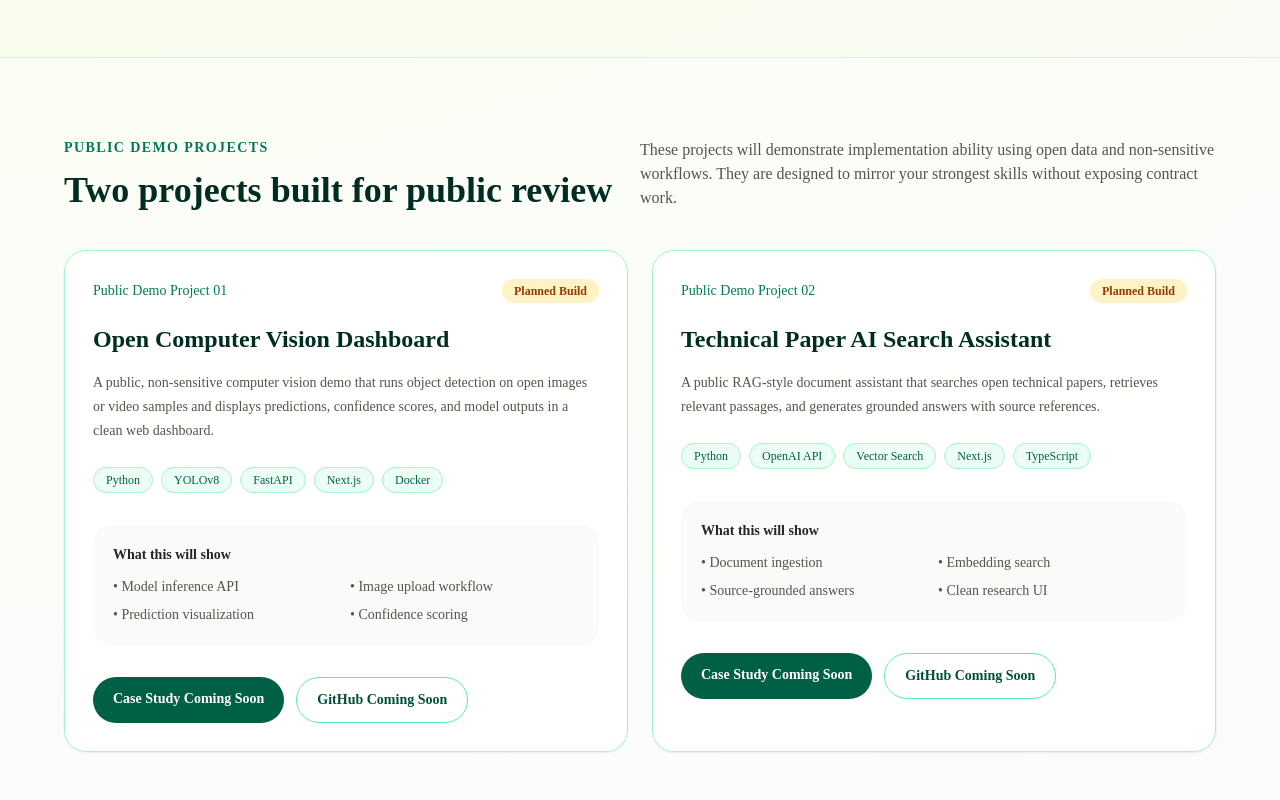
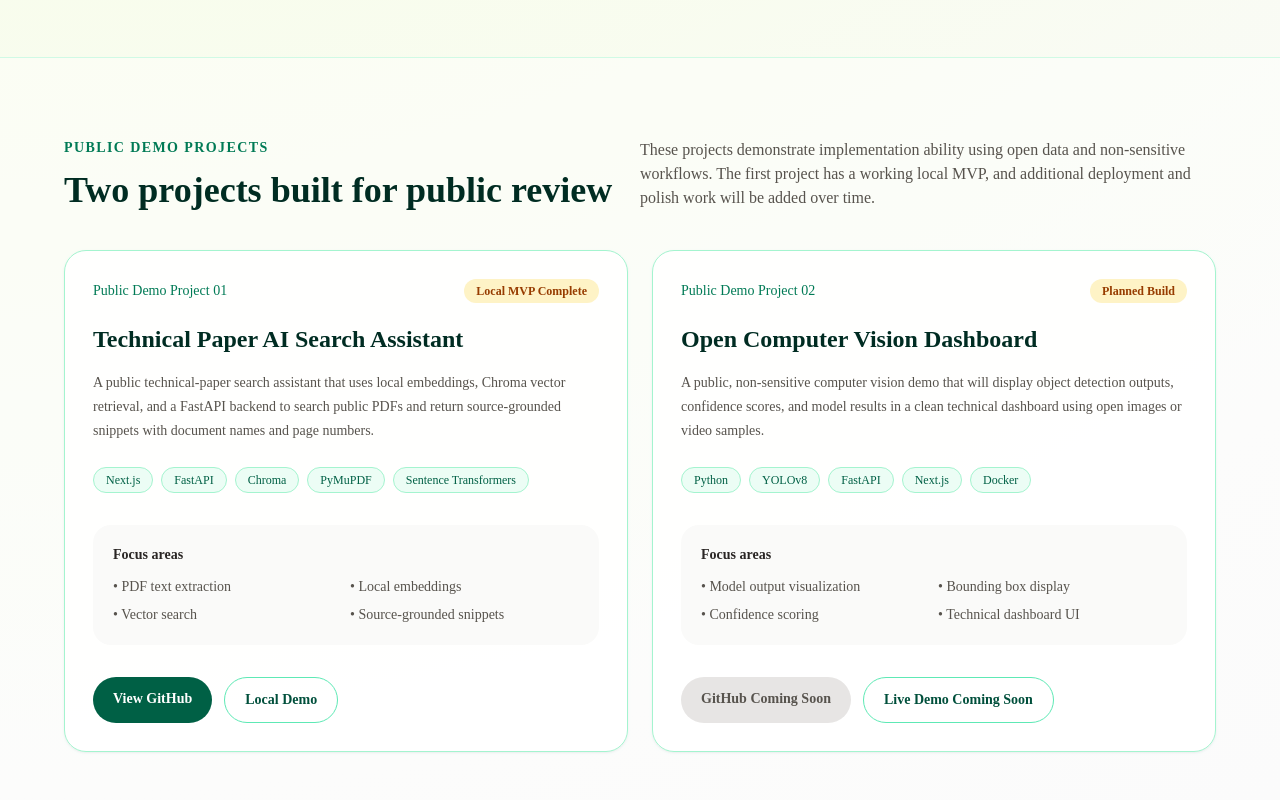
Before and after one commit to jburke860/portfolio, a Next.js app: page / in a window 1280 px wide. Shown: the part 1520-2320 px from the top of the page. Built offline with nearby package versions, Linux system fonts and the light colour scheme.

Commit message:
Link technical paper search project

```diff
--- a/app/page.tsx
+++ b/app/page.tsx
@@ -4,7 +4,10 @@ export default function Home() {
   return (
     <main className="min-h-screen bg-[radial-gradient(circle_at_top_left,#d9f99d_0,#f7fee7_28%,#fafaf9_58%,#f5f5f4_100%)] font-sans text-stone-900">
       <nav className="mx-auto flex max-w-6xl items-center justify-between px-6 py-6">
-        <a href="#" className="text-sm font-semibold tracking-wide text-emerald-950">
+        <a
+          href="#"
+          className="text-sm font-semibold tracking-wide text-emerald-950"
+        >
           {site.name}
         </a>
 
@@ -135,7 +138,10 @@ export default function Home() {
         </div>
       </section>
 
-      <section id="demos" className="border-t border-emerald-100 bg-white/35 px-6 py-20">
+      <section
+        id="demos"
+        className="border-t border-emerald-100 bg-white/35 px-6 py-20"
+      >
         <div className="mx-auto max-w-6xl">
           <div className="mb-10 flex flex-col justify-between gap-4 md:flex-row md:items-end">
             <div>
@@ -147,9 +153,10 @@ export default function Home() {
               </h2>
             </div>
             <p className="max-w-xl text-stone-600">
-              These projects will demonstrate implementation ability using open
-              data and non-sensitive workflows. They are designed to mirror your
-              strongest skills without exposing contract work.
+              These projects demonstrate implementation ability using open data
+              and non-sensitive workflows. The first project has a working local
+              MVP, and additional deployment and polish work will be added over
+              time.
             </p>
           </div>
 
@@ -189,7 +196,7 @@ export default function Home() {
 
                 <div className="mt-8 rounded-2xl bg-stone-50 p-5">
                   <p className="text-sm font-semibold text-stone-800">
-                    What this will show
+                    Focus areas
                   </p>
                   <ul className="mt-3 grid gap-2 text-sm text-stone-600 sm:grid-cols-2">
                     {project.focus.map((item) => (
@@ -199,12 +206,35 @@ export default function Home() {
                 </div>
 
                 <div className="mt-8 flex flex-col gap-3 sm:flex-row">
-                  <span className="rounded-full bg-emerald-800 px-5 py-3 text-center text-sm font-semibold text-white">
-                    Case Study Coming Soon
-                  </span>
-                  <span className="rounded-full border border-emerald-300 px-5 py-3 text-center text-sm font-semibold text-emerald-900">
-                    GitHub Coming Soon
-                  </span>
+                  {project.github ? (
+                    <a
+                      href={project.github}
+                      target="_blank"
+                      rel="noopener noreferrer"
+                      className="rounded-full bg-emerald-800 px-5 py-3 text-center text-sm font-semibold text-white transition hover:bg-emerald-900"
+                    >
+                      View GitHub
+                    </a>
+                  ) : (
+                    <span className="rounded-full bg-stone-200 px-5 py-3 text-center text-sm font-semibold text-stone-600">
+                      GitHub Coming Soon
+                    </span>
+                  )}
+
+                  {project.demo ? (
+                    <a
+                      href={project.demo}
+                      target="_blank"
+                      rel="noopener noreferrer"
+                      className="rounded-full border border-emerald-300 px-5 py-3 text-center text-sm font-semibold text-emerald-900 transition hover:border-emerald-600 hover:bg-emerald-50"
+                    >
+                      Live Demo
+                    </a>
+                  ) : (
+                    <span className="rounded-full border border-emerald-300 px-5 py-3 text-center text-sm font-semibold text-emerald-900">
+                      {project.demoLabel}
+                    </span>
+                  )}
                 </div>
               </article>
             ))}
--- a/lib/portfolio-data.ts
+++ b/lib/portfolio-data.ts
@@ -32,32 +32,44 @@ export const workHighlights = [
 
 export const demoProjects = [
   {
-    title: "Open Computer Vision Dashboard",
+    title: "Technical Paper AI Search Assistant",
     type: "Public Demo Project 01",
-    status: "Planned Build",
+    status: "Local MVP Complete",
     description:
-      "A public, non-sensitive computer vision demo that runs object detection on open images or video samples and displays predictions, confidence scores, and model outputs in a clean web dashboard.",
-    stack: ["Python", "YOLOv8", "FastAPI", "Next.js", "Docker"],
+      "A public technical-paper search assistant that uses local embeddings, Chroma vector retrieval, and a FastAPI backend to search public PDFs and return source-grounded snippets with document names and page numbers.",
+    stack: [
+      "Next.js",
+      "FastAPI",
+      "Chroma",
+      "PyMuPDF",
+      "Sentence Transformers",
+    ],
     focus: [
-      "Model inference API",
-      "Image upload workflow",
-      "Prediction visualization",
-      "Confidence scoring",
+      "PDF text extraction",
+      "Local embeddings",
+      "Vector search",
+      "Source-grounded snippets",
     ],
+    github: "https://github.com/jburke860/technical-paper-ai-search",
+    demo: "",
+    demoLabel: "Local Demo",
   },
   {
-    title: "Technical Paper AI Search Assistant",
+    title: "Open Computer Vision Dashboard",
     type: "Public Demo Project 02",
     status: "Planned Build",
     description:
-      "A public RAG-style document assistant that searches open technical papers, retrieves relevant passages, and generates grounded answers with source references.",
-    stack: ["Python", "OpenAI API", "Vector Search", "Next.js", "TypeScript"],
+      "A public, non-sensitive computer vision demo that will display object detection outputs, confidence scores, and model results in a clean technical dashboard using open images or video samples.",
+    stack: ["Python", "YOLOv8", "FastAPI", "Next.js", "Docker"],
     focus: [
-      "Document ingestion",
-      "Embedding search",
-      "Source-grounded answers",
-      "Clean research UI",
+      "Model output visualization",
+      "Bounding box display",
+      "Confidence scoring",
+      "Technical dashboard UI",
     ],
+    github: "",
+    demo: "",
+    demoLabel: "Live Demo Coming Soon",
   },
 ];
 
```
